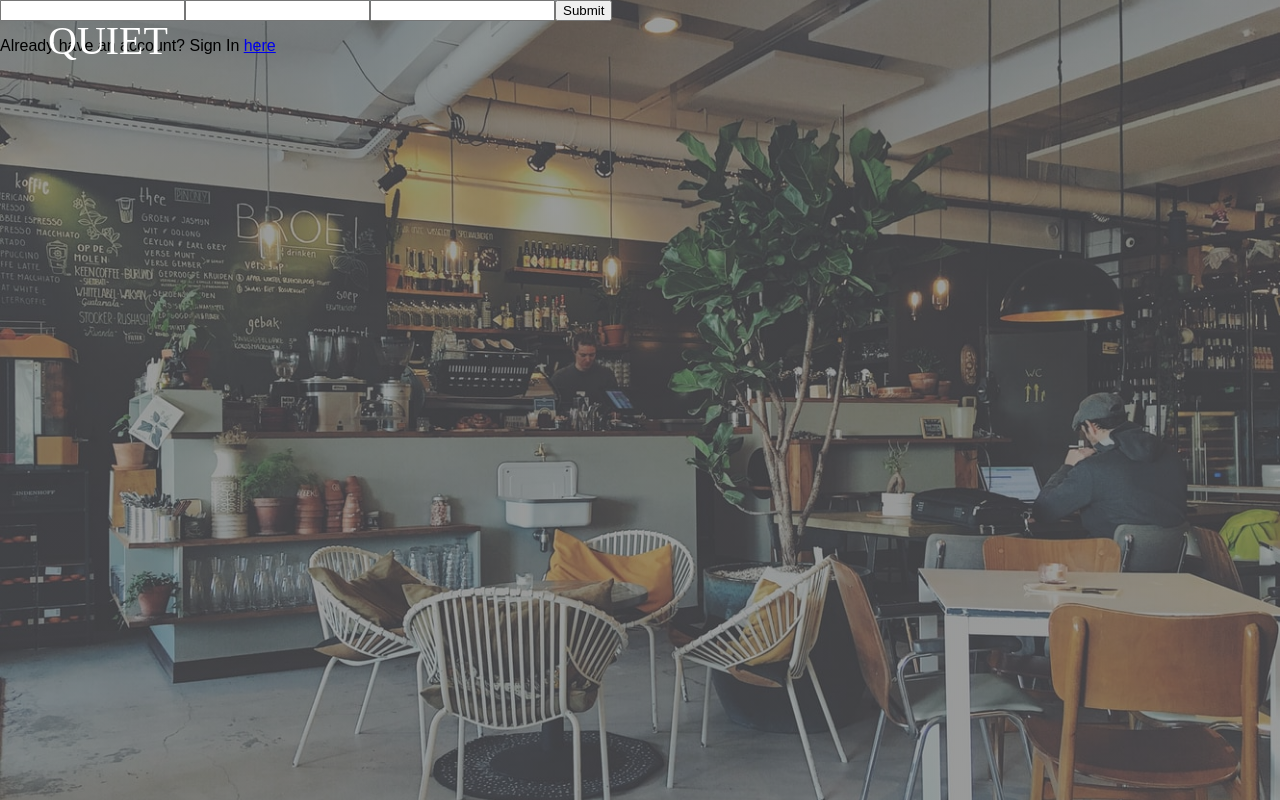
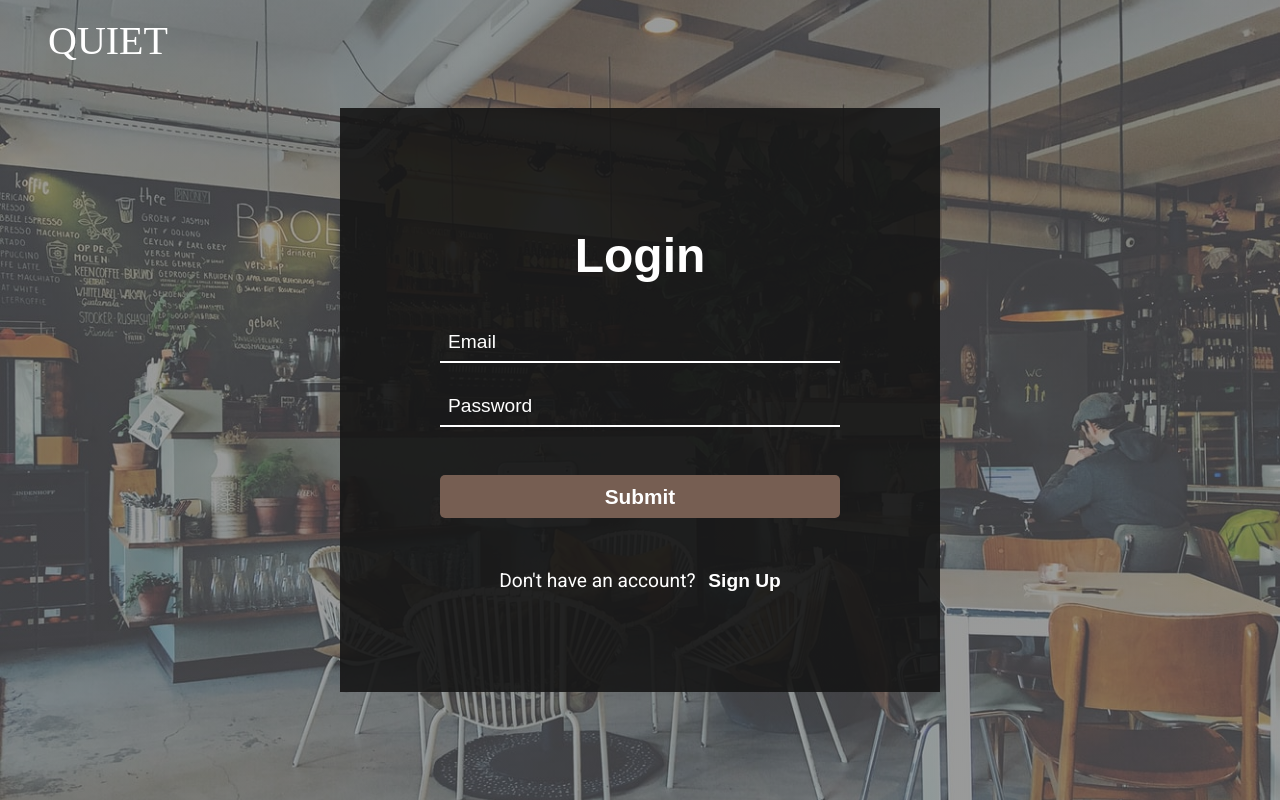
Before and after one commit to jayhan1109/Quiet, a React (Create React App) app in the folder client/: page /login in a window 1280 px wide. Built offline with nearby package versions, Linux system fonts and the light colour scheme; a web font is replaced by a local one.

Commit message:
Initial Login, Register Page

```diff
--- a/client/src/components/login/Auth.module.scss
+++ b/client/src/components/login/Auth.module.scss
@@ -21,6 +21,11 @@
   background-color: rgba(22, 22, 22, 0.9);
   width: 600px;
   padding: 5rem 0rem;
+
+  .title {
+    text-align: center;
+    font-size: 3rem;
+  }
 
   .inputs {
     display: flex;
@@ -50,7 +55,7 @@
       width: 400px;
       margin-top: 1.5rem;
       margin-bottom: 2rem;
-      @include whiteBtn();
+      @include brownBtn();
     }
   }
 
--- a/client/src/components/login/Login.js
+++ b/client/src/components/login/Login.js
@@ -4,20 +4,32 @@ import styles from "./Auth.module.scss";
 import { Link } from "react-router-dom";
 
 const Login = () => {
-  const { auth } = styles;
+  const {
+    auth,
+    formContainer,
+    container,
+    inputs,
+    bottom,
+    input,
+    submit,
+    title,
+  } = styles;
   return (
     <div className={auth}>
       <Navbar />
-      <div className="formContainer">
-        <div className="inputs">
-          <input type="text" />
-          <input type="email" />
-          <input type="password" />
-          <input type="submit" />
+      <div className={container}>
+        <div className={formContainer}>
+          <h2 className={title}>Login</h2>
+          <div className={inputs}>
+            <input type="email" placeholder="Email" className={input} />
+            <input type="password" placeholder="Password" className={input} />
+
+            <input type="submit" className={submit} />
+          </div>
+          <p className={bottom}>
+            Don't have an account? <Link to="/register">Sign Up</Link>
+          </p>
         </div>
-        <p>
-          Already have an account? Sign In <Link to="/login">here</Link>
-        </p>
       </div>
     </div>
   );
--- a/client/src/components/login/Register.js
+++ b/client/src/components/login/Register.js
@@ -12,12 +12,14 @@ const Register = () => {
     bottom,
     input,
     submit,
+    title,
   } = styles;
   return (
     <div className={auth}>
       <Navbar />
       <div className={container}>
         <div className={formContainer}>
+          <h2 className={title}>Register</h2>
           <div className={inputs}>
             <input type="text" placeholder="Username" className={input} />
             <input type="email" placeholder="Email" className={input} />
--- a/client/src/global.scss
+++ b/client/src/global.scss
@@ -1,6 +1,6 @@
 $white-color: #ffffff;
 $black-color: #000000;
-$brown-color: #765e52;
+$brown-color: rgb(118, 94, 82);
 
 @mixin whiteBtn {
   color: #333;
@@ -16,6 +16,27 @@ $brown-color: #765e52;
 
   &:hover {
     background-color: #eee;
+  }
+
+  &:active {
+    transform: scale(0.95);
+  }
+}
+
+@mixin brownBtn {
+  color: $white-color;
+  text-decoration: none;
+  outline: none;
+  border: none;
+  cursor: pointer;
+  font-size: 1.3rem;
+  font-weight: bold;
+  background-color: $brown-color;
+  padding: 0.6rem 1rem;
+  border-radius: 5px;
+
+  &:hover {
+    background-color: rgba(130, 110, 95, 0.9);
   }
 
   &:active {
```
